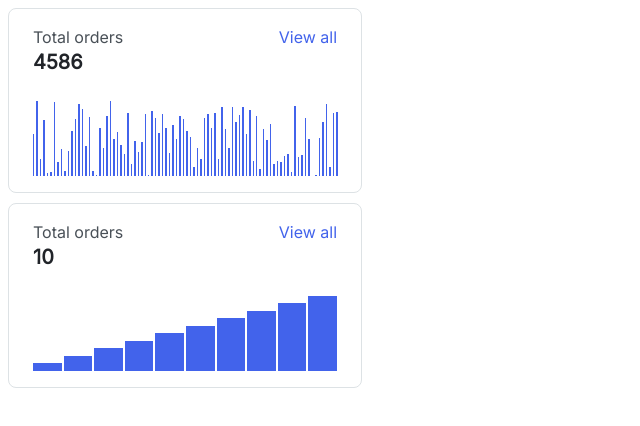
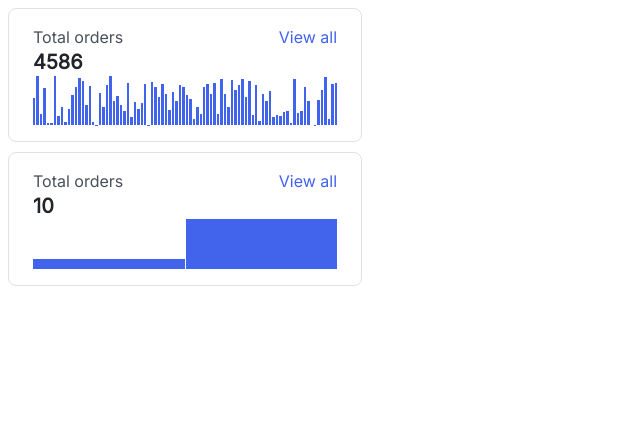
Before and after one commit to js-tasks-ru/htmlcss-20211125_alexandr-nikulin, a website: page 04-lection2/01-histogram/index.html in a window 1280 px wide. Shown: the whole page, without its empty margins (0-640 px from the left). Drawn offline with Linux system fonts and the light colour scheme.

Commit message:
01-histogram was added (changes after review)

```diff
--- a/04-lection2/01-histogram/Histogram.js
+++ b/04-lection2/01-histogram/Histogram.js
@@ -14,14 +14,10 @@ class Histogram {
         <div>Total orders</div>
         <div class="histogram__header-total-info-count">${this._total}</div>
     </div>
-    <div class="histogram__header-view-link">
-        <a href="#">View all</a>
-       </div>
+    <a class="histogram__header-view-link" href="#">View all</a>
     <div class="histogram__data">
         ${Array.from(this._data).map(it => {
-                return `<div class="histogram__data-column">
-                    <div style="height: ${it}%"></div>
-                </div>`
+                return `<div class="histogram__data-column" style="height: ${it}%"></div>`
             }).join('')}
     </div>
 </div>
--- a/04-lection2/01-histogram/histogram.css
+++ b/04-lection2/01-histogram/histogram.css
@@ -1,7 +1,5 @@
 .histogram {
-    min-width: 354px;
-    min-height: 185px;
-
+    height: 100%;
     padding: 16px 24px 16px 24px;
     background: var(--white);
     border: 1px solid var(--grey-2);
@@ -15,10 +13,11 @@
 
     display: grid;
     grid-template-columns: repeat(2, 50%);
-    grid-template-rows: repeat(2, 50%);
+    grid-template-rows: repeat(2, 1fr);
     grid-template-areas:
             "header-total-info header-view-link"
             "data data";
+    align-items: start;
     box-sizing: border-box;
 }
 
@@ -29,9 +28,6 @@
 .histogram__header-view-link {
     grid-area: header-view-link;
     justify-self: end;
-}
-
-.histogram__header-view-link > a {
     text-decoration: none;
     color: var(--blue);
 }
@@ -46,16 +42,18 @@
 .histogram__data {
     grid-area: data;
     display: flex;
-    column-gap: 2px;
+    column-gap: 1px;
+    align-items: end;
+    height: 100%;
 }
 
 .histogram__data-column {
     display: flex;
     flex-grow: 1;
-    align-items: end;
-}
-
-.histogram__data-column > div {
     background: var(--blue);
     width: 100%;
 }
+
+.histogram__data-column:hover {
+    background: var(--dark-blue);
+}
--- a/04-lection2/01-histogram/index.html
+++ b/04-lection2/01-histogram/index.html
@@ -9,11 +9,9 @@
 </head>
 
 <style>
-    .container__example {
+    .container__example > div {
         width: 354px;
-        height: 185px;
-        display: grid;
-        gap: 10px;
+        margin-bottom: 10px;
     }
 </style>
 
@@ -28,40 +26,10 @@
                 <div>Total orders</div>
                 <div class="histogram__header-total-info-count">10</div>
             </div>
-            <div class="histogram__header-view-link">
-                <a href="#">View all</a>
-            </div>
+            <a class="histogram__header-view-link" href="#">View all</a>
             <div class="histogram__data">
-                <div class="histogram__data-column">
-                    <div style="height: 10%"></div>
-                </div>
-                <div class="histogram__data-column">
-                    <div style="height: 20%"></div>
-                </div>
-                <div class="histogram__data-column">
-                    <div style="height: 30%"></div>
-                </div>
-                <div class="histogram__data-column">
-                    <div style="height: 40%"></div>
-                </div>
-                <div class="histogram__data-column">
-                    <div style="height: 50%"></div>
-                </div>
-                <div class="histogram__data-column">
-                    <div style="height: 60%"></div>
-                </div>
-                <div class="histogram__data-column">
-                    <div style="height: 70%"></div>
-                </div>
-                <div class="histogram__data-column">
-                    <div style="height: 80%"></div>
-                </div>
-                <div class="histogram__data-column">
-                    <div style="height: 90%"></div>
-                </div>
-                <div class="histogram__data-column">
-                    <div style="height: 100%"></div>
-                </div>
+                <div class="histogram__data-column" style="height: 20%"></div>
+                <div class="histogram__data-column" style="height: 100%"></div>
             </div>
         </div>
     </div>
```
